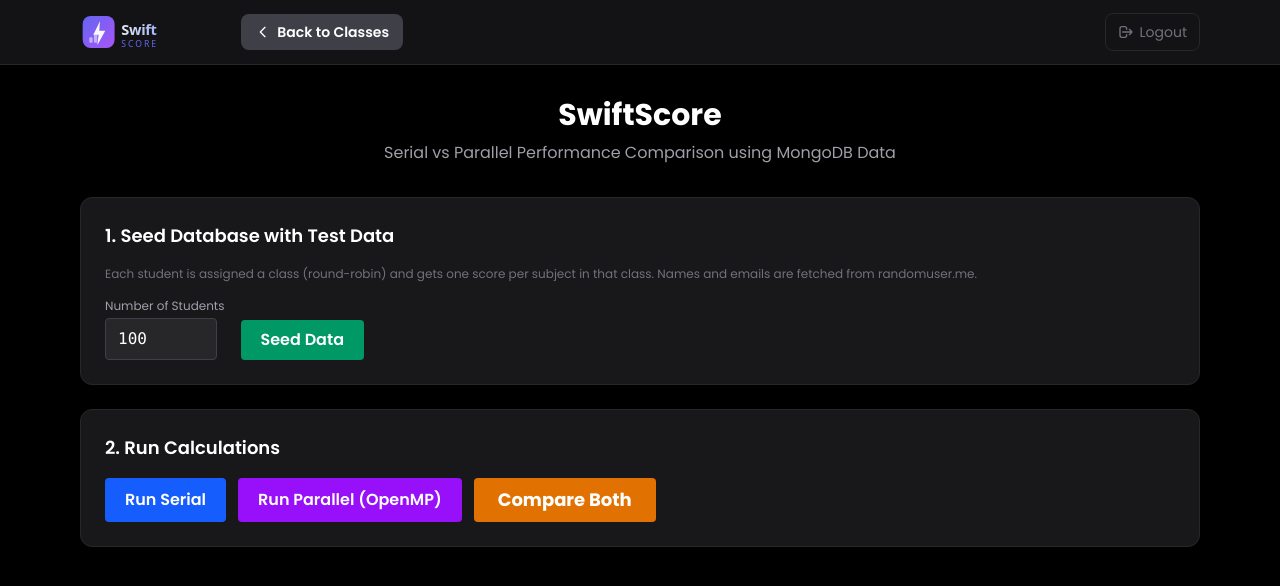
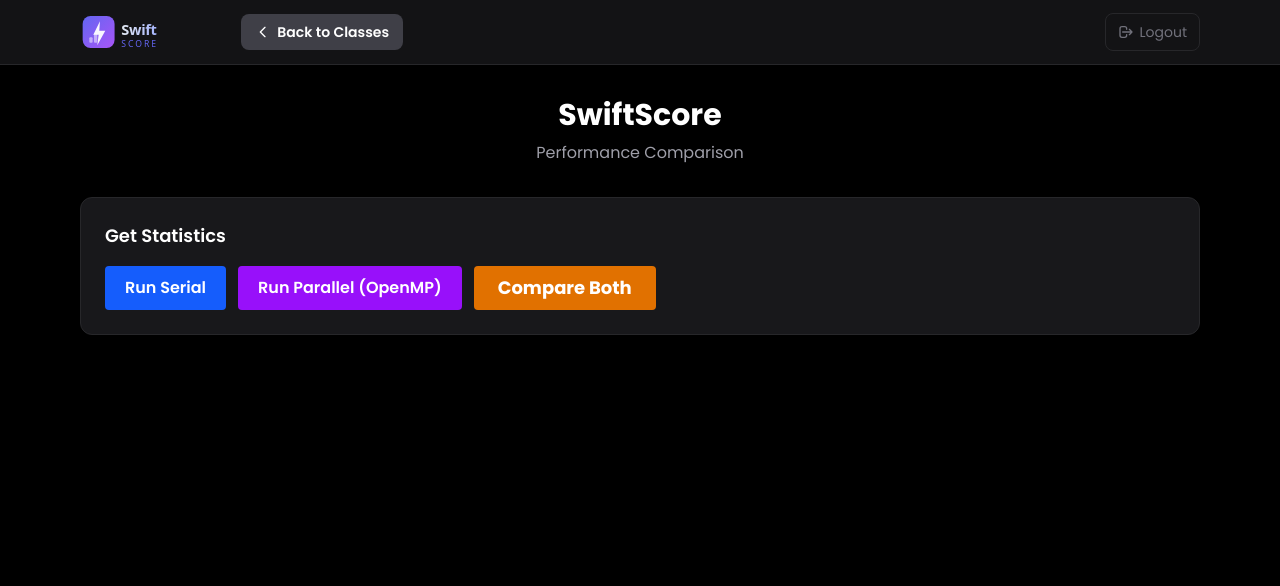
Before and after one commit to Chamodpw2000/hpc_project, a Next.js app in the folder frontend/: page /analytics in a window 1280 px wide. Shown: the top 586 px of the page. Built offline with nearby package versions, Linux system fonts and the light colour scheme.

Commit message:
refactor: update page heading and improve seed controls section visibility

```diff
--- a/frontend/app/analytics/page.tsx
+++ b/frontend/app/analytics/page.tsx
@@ -263,12 +263,12 @@ export default function AnalyticsPage() {
         {/* Page heading */}
         <div className="text-center mb-8">
           <h1 className="text-3xl font-bold mb-2">SwiftScore</h1>
-          <p className="text-zinc-400">Serial vs Parallel Performance Comparison using MongoDB Data</p>
+          <p className="text-zinc-400">Performance Comparison</p>
         </div>
 
         {/* Seed Controls */}
-        <div className="bg-zinc-900 border border-zinc-800 rounded-xl p-6 mb-6">
-          <h2 className="text-lg font-semibold mb-4">1. Seed Database with Test Data</h2>
+        {/* <div className="bg-zinc-900 border border-zinc-800 rounded-xl p-6 mb-6">
+          <h2 className="text-lg font-semibold mb-4">Seed Database with Test Data</h2>
           <p className="text-xs text-zinc-500 mb-4">Each student is assigned a class (round-robin) and gets one score per subject in that class. Names and emails are fetched from randomuser.me.</p>
           <div className="flex flex-wrap gap-4 items-end">
             <div>
@@ -295,11 +295,11 @@ export default function AnalyticsPage() {
               Seeded {seedResult.students_created} students, {seedResult.scores_created} scores
             </div>
           )}
-        </div>
+        </div> */}
 
         {/* Calculation Buttons */}
         <div className="bg-zinc-900 border border-zinc-800 rounded-xl p-6 mb-6">
-          <h2 className="text-lg font-semibold mb-4">2. Run Calculations</h2>
+          <h2 className="text-lg font-semibold mb-4">Get Statistics</h2>
           <div className="flex flex-wrap gap-3">
             <button
               onClick={runSerial}
```
